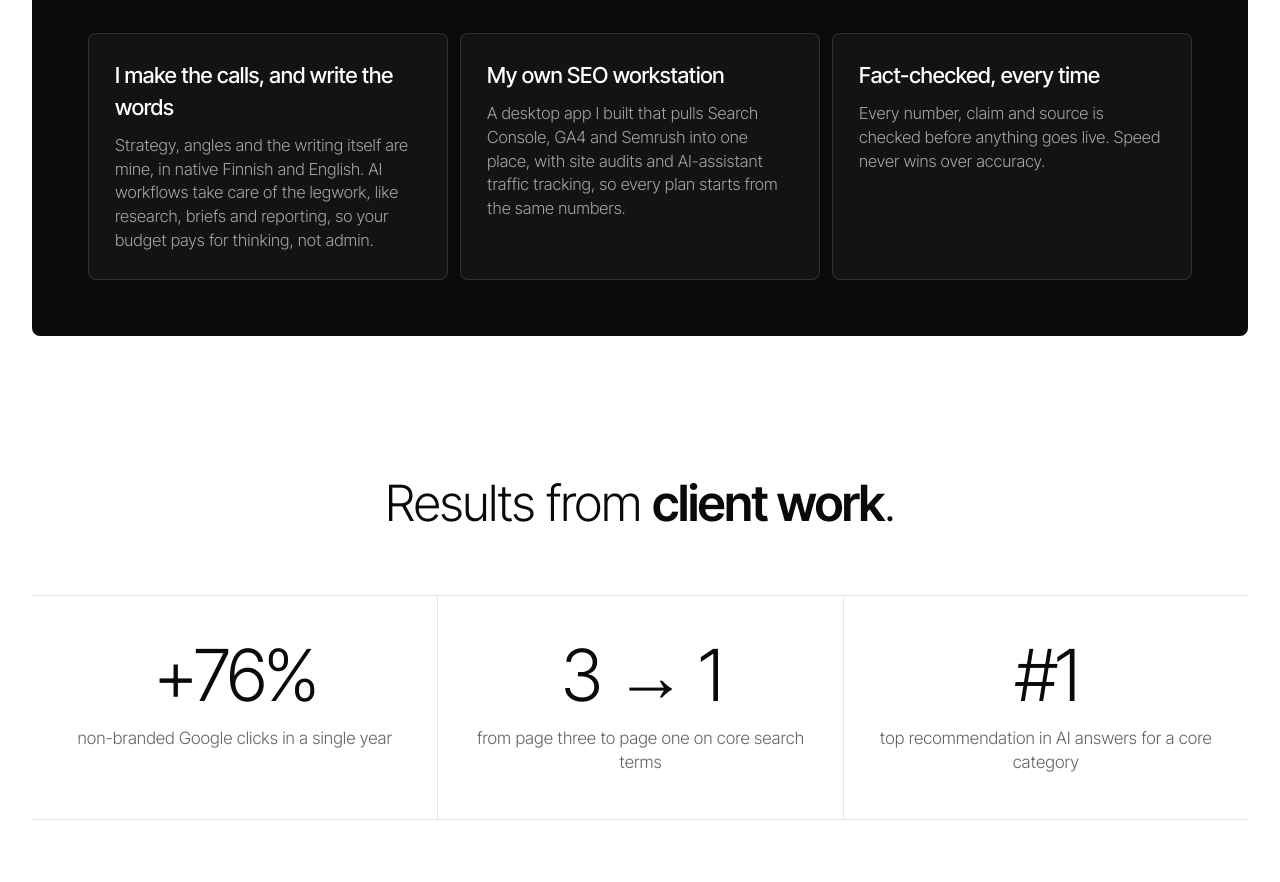
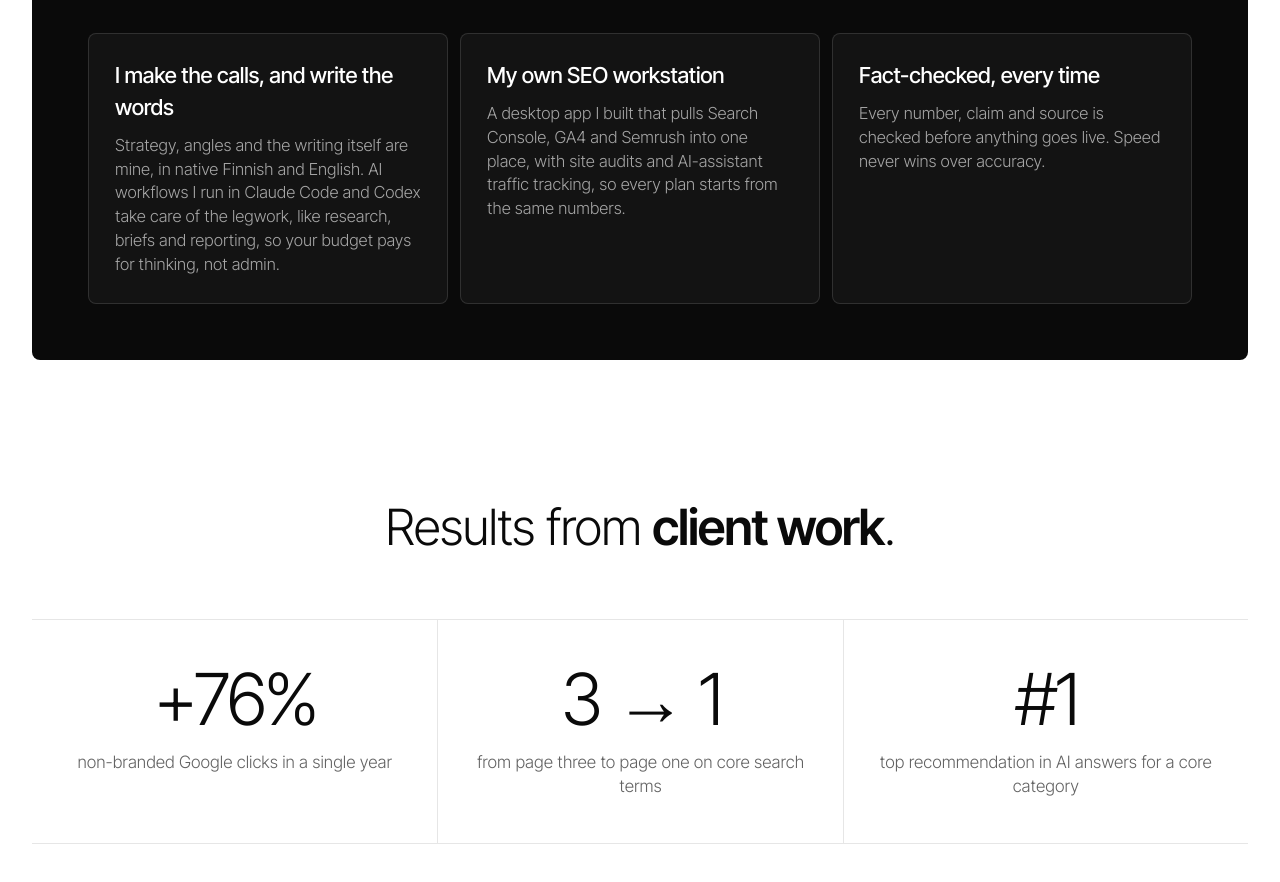
Before and after one commit to agricola-glitch/tomas-pentikainen, a plain HTML site: page index.html in a window 1280 px wide. Shown: the part 3200-4082 px from the top of the page. Drawn offline with Linux system fonts and the light colour scheme.

Commit message:
Name Claude Code and Codex in workflow card
Co-Authored-By: Claude Opus 5.5 <noreply@anthropic.com>

```diff
--- a/index.html
+++ b/index.html
@@ -372,7 +372,7 @@ html,body{overflow-x:hidden}
         <p>You work directly with me, with no account managers or hand-offs on your invoice. You pay for senior work and nothing else.</p>
       </div>
       <div class="cards3">
-        <article><h3>I make the calls, and write the words</h3><p>Strategy, angles and the writing itself are mine, in native Finnish and English. AI workflows take care of the legwork, like research, briefs and reporting, so your budget pays for thinking, not admin.</p></article>
+        <article><h3>I make the calls, and write the words</h3><p>Strategy, angles and the writing itself are mine, in native Finnish and English. AI workflows I run in Claude Code and Codex take care of the legwork, like research, briefs and reporting, so your budget pays for thinking, not admin.</p></article>
         <article><h3>My own SEO workstation</h3><p>A desktop app I built that pulls Search Console, GA4 and Semrush into one place, with site audits and AI-assistant traffic tracking, so every plan starts from the same numbers.</p></article>
         <article><h3>Fact-checked, every time</h3><p>Every number, claim and source is checked before anything goes live. Speed never wins over accuracy.</p></article>
       </div>
```
